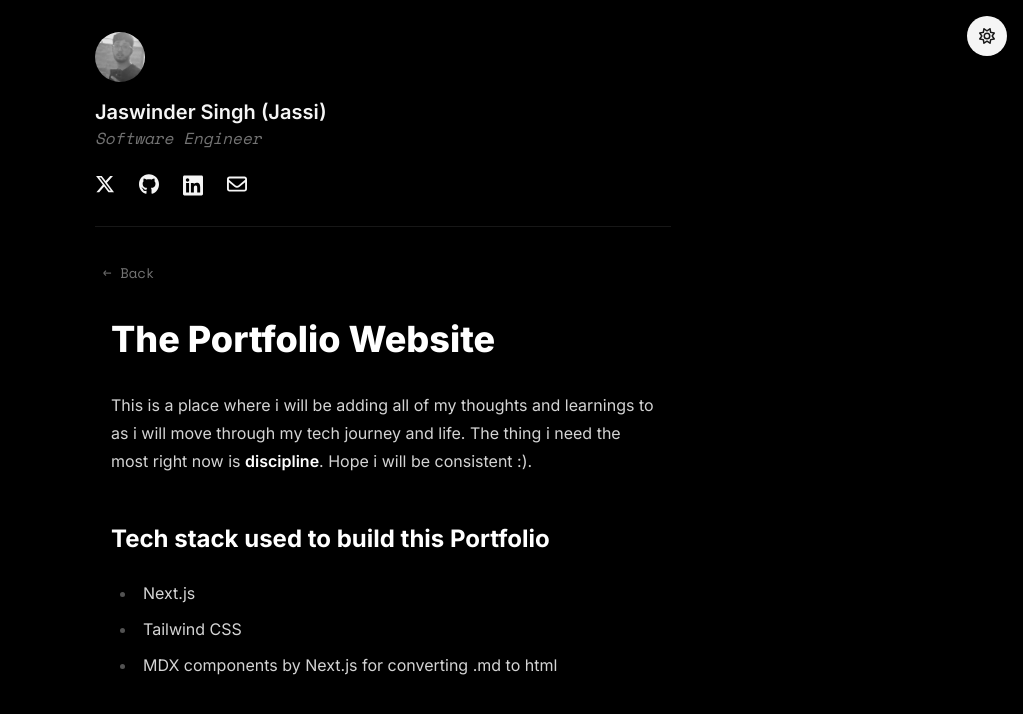
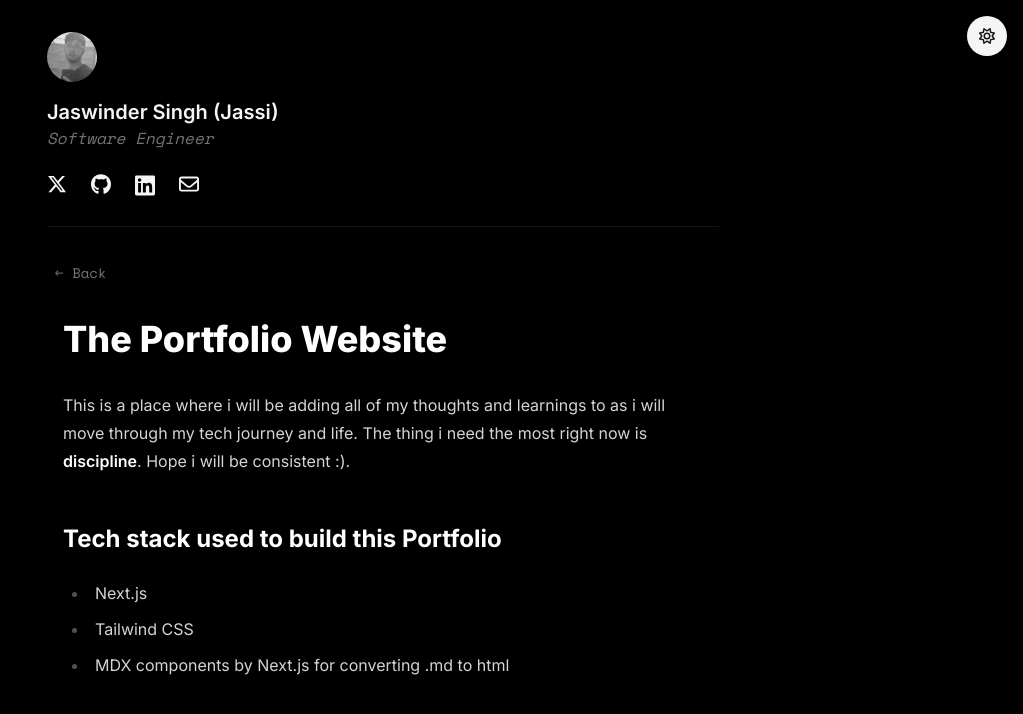
Before and after one commit to jassi-singh/me, a Next.js app: page /writings/about-portfolio in a window 1280 px wide. Shown: the top 714 px of the page, without its empty margins (257-1280 px from the left). Built offline with nearby package versions, Linux system fonts and the light colour scheme.

Commit message:
feat:added syntax highlight

```diff
--- a/app/[type]/[slug]/page.tsx
+++ b/app/[type]/[slug]/page.tsx
@@ -1,6 +1,7 @@
 import React from "react";
 import dynamic from "next/dynamic";
 import { getAllMdxFiles } from "@/lib/server-utils";
+import PrismLoader from "@/components/prism-loader";
 
 export const dynamicParams = false;
 
@@ -35,6 +36,7 @@ export default function Post({
   return (
     <div className="prose dark:prose-invert prose-neutral">
       <Blog />
+      <PrismLoader />
     </div>
   );
 }
--- a/app/globals.css
+++ b/app/globals.css
@@ -1,7 +1,6 @@
 @tailwind base;
 @tailwind components;
 @tailwind utilities;
-
 
 @layer utilities {
   .text-balance {
@@ -25,3 +24,7 @@
 ::-webkit-scrollbar-thumb:hover {
   background-color: #404040;
 }
+
+code {
+  font-size: 14px !important;
+}
--- a/app/layout.tsx
+++ b/app/layout.tsx
@@ -4,7 +4,6 @@ import "./globals.css";
 import Profile from "@/components/profile";
 import Navbar from "@/components/navbar";
 import ThemeButton from "@/components/theme-button";
-import { hostname } from "os";
 
 const inter = Inter({ subsets: ["latin"], variable: "--font-inter" });
 const spaceMono = Space_Mono({
@@ -28,7 +27,7 @@ export default function RootLayout({
       <body className="font-inter text-neutral-900 dark:text-neutral-100 bg-white dark:bg-black">
         <main className="flex min-h-screen max-h-screen flex-col items-center p-8 pb-0">
           <ThemeButton />
-          <div className="max-w-xl w-full flex flex-col flex-grow overflow-y-auto">
+          <div className="max-w-2xl w-full flex flex-col flex-grow overflow-y-auto">
             <Profile />
 
             <div className="my-8 border-b border-neutral-200 dark:border-neutral-900" />
--- /dev/null
+++ b/components/prism-loader.tsx
@@ -0,0 +1,13 @@
+"use client";
+
+import { useEffect } from "react";
+import Prism from "prismjs";
+import "prismjs/themes/prism-okaidia.css";
+import "prismjs/components/prism-typescript";
+
+export default function PrismLoader() {
+  useEffect(() => {
+    Prism.highlightAll();
+  }, []);
+  return <div className="hidden"></div>;
+}
--- a/package.json
+++ b/package.json
@@ -16,11 +16,13 @@
     "@types/mdx": "^2.0.13",
     "next": "14.2.7",
     "next-mdx-remote": "^5.0.0",
+    "prismjs": "^1.29.0",
     "react": "^18",
     "react-dom": "^18"
   },
   "devDependencies": {
     "@types/node": "^20",
+    "@types/prismjs": "^1.26.4",
     "@types/react": "^18",
     "@types/react-dom": "^18",
     "eslint": "^8",
```
Also changed, not shown: 1 other file (tests, documents, lock files or other folders).
